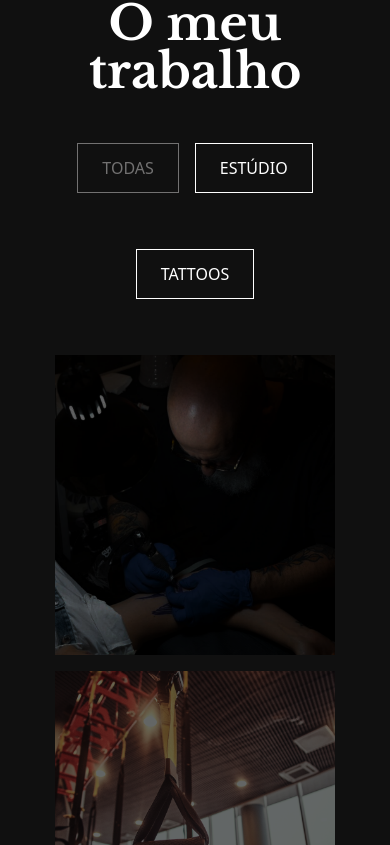
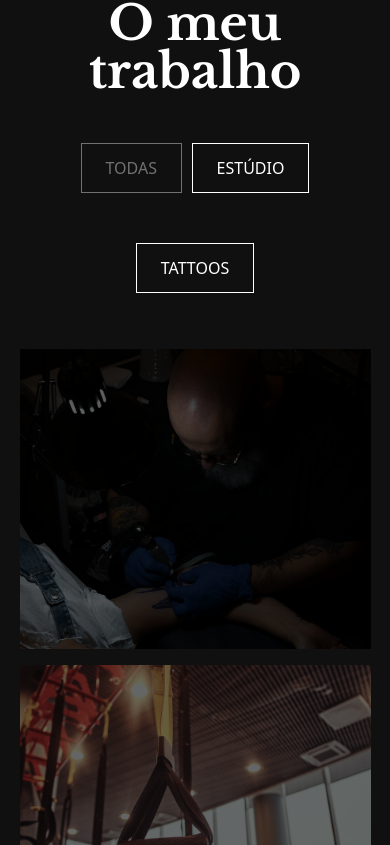
Before and after one commit to Jony-17/oopsiinkedagain, a React (Vite) app: page /galeria in a window 390 px wide. Shown: the part 255-1100 px from the top of the page. Built offline with nearby package versions, Linux system fonts and the light colour scheme; a web font is replaced by a local one.

Commit message:
Commit of some changes small devices v3

```diff
--- a/src/components/Galeria.jsx
+++ b/src/components/Galeria.jsx
@@ -58,7 +58,7 @@ function Galeria() {
             O meu trabalho
           </h1>
 
-          <div className="flex flex-wrap gap-4 justify-center mt-8">
+          <div className="flex flex-wrap gap-[0.6rem] justify-center mt-8">
             <button
               className={`mt-4 mb-6 px-6 py-3 border uppercase transition duration-700 ${
                 category === "Todas"
@@ -92,7 +92,7 @@ function Galeria() {
           </div>
         </div>
 
-        <div className="grid grid-cols-1 sm:grid-cols-2 md:grid-cols-3 gap-4 mt-8 max-w-[80%] mx-auto">
+        <div className="grid grid-cols-1 sm:grid-cols-2 md:grid-cols-3 gap-4 mt-8 max-w-full sm:max-w-[80%] mx-auto">
           {imagensFiltradas.map((img, index) => (
             <div key={index} className="flex justify-center">
               <img
--- a/src/components/Home.jsx
+++ b/src/components/Home.jsx
@@ -89,12 +89,12 @@ function Home() {
         <a
           href="https://wa.me/1234567890"
           target="_blank"
-          className="mt-12 px-6 py-3 border-2 font-semibold border-white bg-white text-[#444444] uppercase transition duration-700 text-sm"
+          className="mt-12 px-6 py-3 border-2 font-semibold border-white bg-white text-[#444444] uppercase transition duration-700 text-[12px]"
         >
           Faça a sua marcação
         </a>
 
-        <div className="absolute bottom-4 right-[-1.7rem] sm:right-4 flex flex-col space-y-4 text-[14px]">
+        <div className="absolute bottom-4 right-[0.3rem] sm:right-4 flex flex-col space-y-4 text-[14px]">
           <a
             href="https://www.instagram.com"
             target="_blank"
```
